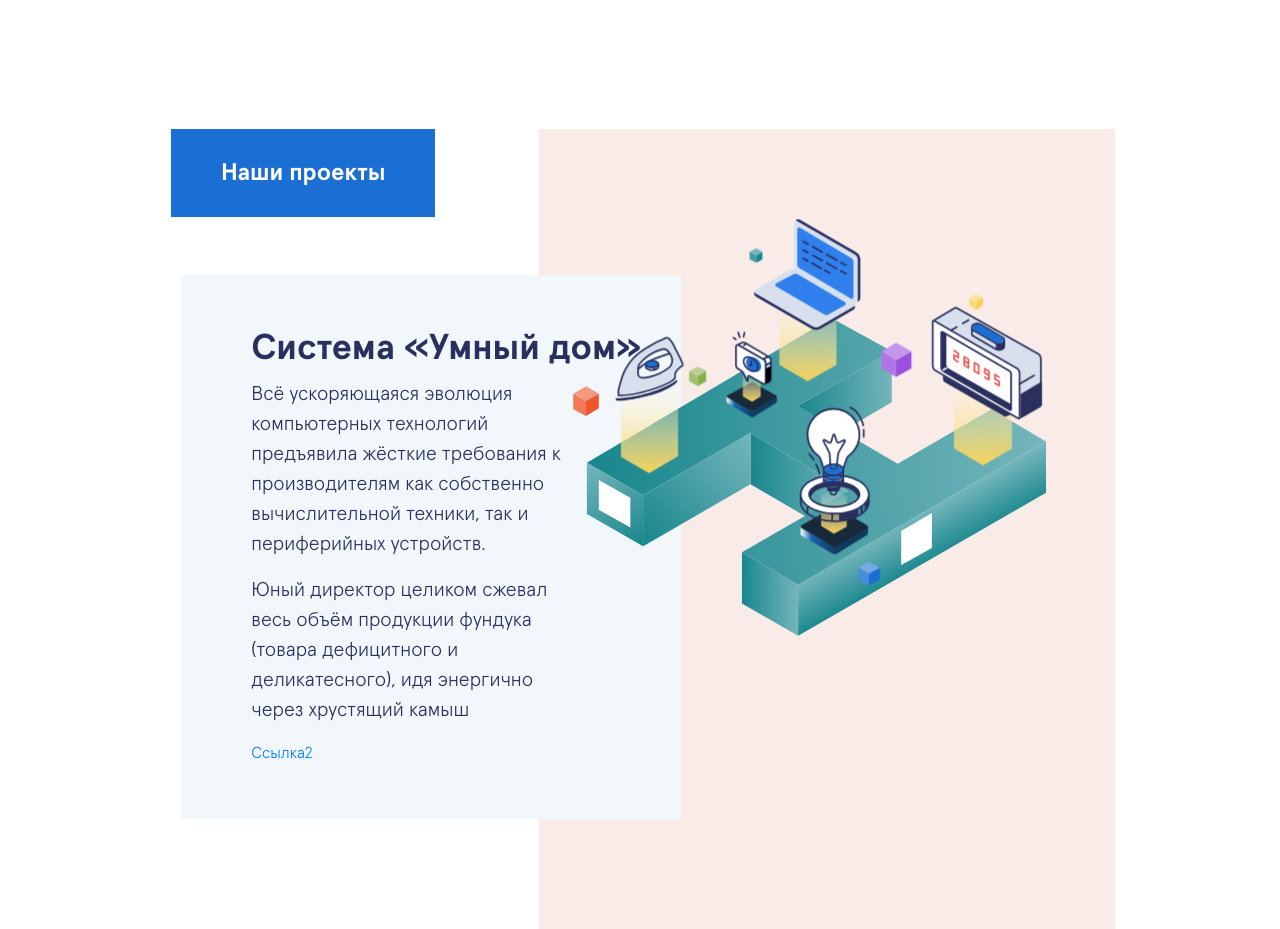
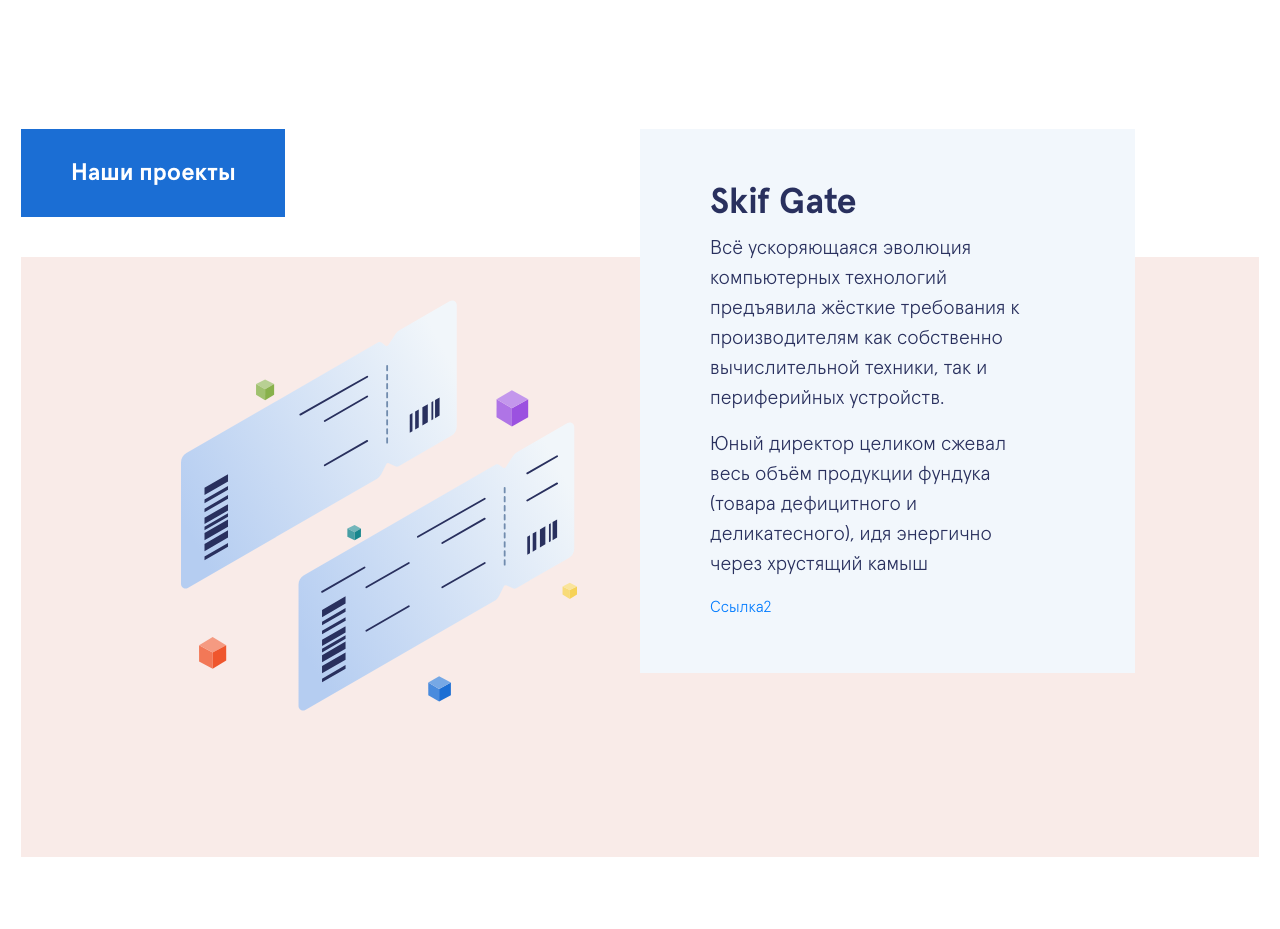
Before and after one commit to Mizou9999/SkifSite, a plain HTML site: page index.html in a window 1280 px wide. Shown: the part 1220-2149 px from the top of the page. Drawn offline with nearby package versions, Linux system fonts and the light colour scheme.

Commit message:
add 2nd slider animation

```diff
--- a/index.html
+++ b/index.html
@@ -106,9 +106,35 @@
 
 	<!-- data-interval="2000" -->
 	<div id="carouselExampleSlidesOnly" class="carousel container-fluid slide" data-ride="carousel"
-		data-interval="2080000">
+		data-interval="5000000">
 		<div class="carousel-inner">
-			<div class=" carousel-item  active">
+			<div class=" carousel-item active ">
+				<div class="container-handler section-home-container text-white gate">
+					<button class="btn-global btn-gate">Наши проекты</button>
+					<div class="bg-empty-gate "></div>
+					<div class=" img-container  ">
+						<object class="skif-gate " type="image/svg+xml" data="/imgs/skifGate.svg" src="imgs/skifGate.svg"
+							alt=""></object>
+					</div>
+
+					<div class="content col-6 float-right">
+						<h4 class="wordCarousel ">
+							<span>Skif Gate</span>
+						</h4>
+
+						<p>Всё ускоряющаяся эволюция компьютерных
+							технологий предъявила жёсткие требования к
+							производителям как собственно вычислительной
+							техники, так и периферийных устройств.
+						</p>
+						<p> Юный директор целиком сжевал весь объём продукции
+							фундука (товара дефицитного и деликатесного), идя
+							энергично через хрустящий камыш</p>
+						<a href="#">Ссылка2</a>
+					</div>
+				</div>
+			</div>
+			<div class=" carousel-item  ">
 				<div class="container-handler section-home-container text-white">
 					<div class="bg-empty "></div>
 					<div class=" img-container">
@@ -116,7 +142,7 @@
 							src="imgs/smart-house.svg" alt=""></object>
 					</div>
 					<button class="btn-global">Наши проекты</button>
-					<div class="content">
+					<div class="content col-6">
 						<h4 class="wordCarousel ">
 							<span>Система «Умный дом» </span>
 
--- a/style.css
+++ b/style.css
@@ -125,7 +125,7 @@ h3 {
 }
 .slide {
 	height: 100vh;
-	width: 100vw;
+	width: 99vw;
 	margin-bottom: 150px;
 }
 .who-content p {
@@ -181,11 +181,7 @@ h3 {
 	font-size: 36px;
 	font-weight: bold;
 }
-.section-moto-container p {
-	font-size: 20px;
-	font-weight: normal;
-	width: 455px;
-}
+
 .section-moto-container a {
 	text-decoration: none;
 	color: var(--blue-color);
@@ -212,6 +208,18 @@ h3 {
 	z-index: 1;
 	opacity: 0.4;
 }
+.bg-empty-gate {
+	width: 100%;
+	min-width: 45vw;
+	/* height: calc(100% - 150px); */
+	height: 75vh;
+	position: absolute;
+	margin-top: 40px;
+	background-color: #efcec5;
+	z-index: -1;
+	opacity: 0.4;
+}
+
 .moto {
 	background-image: url(imgs/moto.svg);
 }
@@ -220,13 +228,27 @@ h3 {
 	float: right;
 	margin-right: 30%;
 }
+.skif-gate {
+	width: 80%;
+	margin-left: 80px;
+}
 .section-home-container .content {
 	bottom: 100px;
-	width: 40%;
+	width: 60%;
+	left: 0;
 	align-items: flex-start;
 	justify-content: center;
-	margin: 10px;
+
 	padding: 0px 35px 0 70px;
+}
+.gate .content {
+	position: absolute;
+	top: 0;
+	left: 50%;
+	width: 40%;
+}
+.gate {
+	margin: 0;
 }
 
 .section-home-container {
@@ -234,11 +256,11 @@ h3 {
 	height: 100%;
 }
 .section-home-container .img-container {
-	height: 70%;
+	height: 100%;
+	margin-left: 20px;
 }
 .img-container {
 	position: absolute;
-	bottom: 150px;
 	z-index: 4;
 	/* margin-left: 65vh; */
 	background-position: center;
@@ -247,6 +269,14 @@ h3 {
 	width: 100%;
 	height: 60%;
 }
+.gate .img-container {
+	width: 40%;
+	display: flex;
+	align-items: flex-start;
+	justify-content: center;
+	margin-left: 70px;
+	margin-top: 80px;
+}
 .section-home-container h4 {
 	margin-top: 0px;
 	padding-top: 0px;
@@ -254,6 +284,7 @@ h3 {
 .section-home-container p {
 	font-size: 20px;
 }
+
 .icons-container {
 	align-items: center;
 	margin-bottom: 64px;
```
Also changed, not shown: imgs/skifGate.svg (added).
